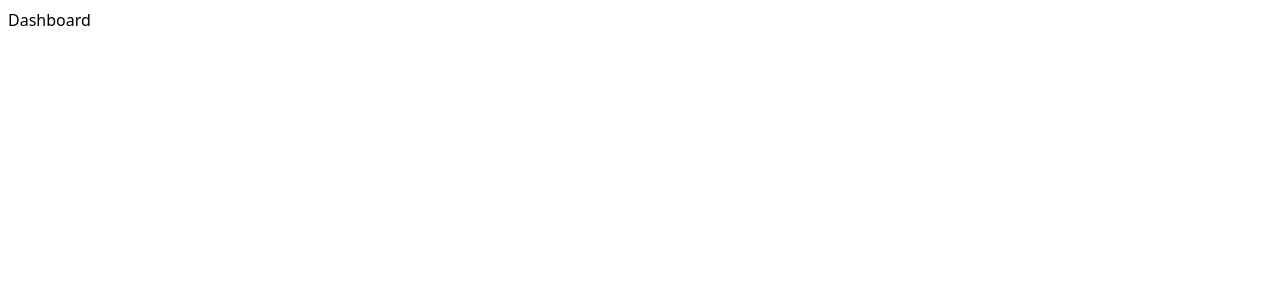
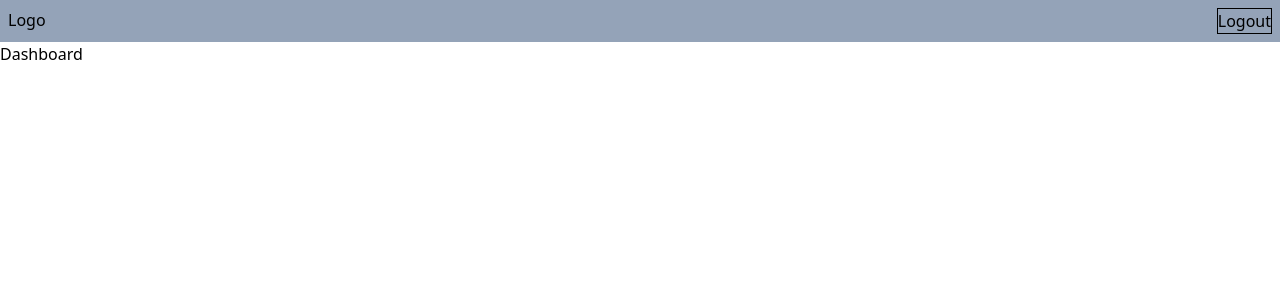
Before and after one commit to kanzoonrekza/trackr-app, a React (Vite) app: page /dashboard in a window 1280 px wide. Shown: the top 300 px of the page. Built offline with nearby package versions, Linux system fonts and the light colour scheme.

Commit message:
slicing header and main layout

```diff
--- /dev/null
+++ b/src/components/header.tsx
@@ -0,0 +1,14 @@
+import { Link } from "@tanstack/react-router";
+
+export default function Header() {
+	return (
+		<div className="bg-slate-400">
+			<div className="flex justify-between max-w-screen-xl p-2 mx-auto">
+				<div>Logo</div>
+				<Link className="border border-black" to="/">
+					Logout
+				</Link>
+			</div>
+		</div>
+	);
+}
--- /dev/null
+++ b/src/layout/main-layout.tsx
@@ -0,0 +1,14 @@
+import Header from "../components/header";
+
+export default function MainLayout({
+	children,
+}: {
+	children: React.ReactNode;
+}) {
+	return (
+		<div>
+			<Header />
+			<main>{children}</main>
+		</div>
+	);
+}
--- a/src/routes/dashboard.lazy.tsx
+++ b/src/routes/dashboard.lazy.tsx
@@ -1,4 +1,5 @@
 import { createLazyFileRoute } from "@tanstack/react-router";
+import MainLayout from "../layout/main-layout";
 
 export const Route = createLazyFileRoute("/dashboard")({
 	component: Dashboard,
@@ -6,8 +7,8 @@ export const Route = createLazyFileRoute("/dashboard")({
 
 function Dashboard() {
 	return (
-		<div className="p-2">
+		<MainLayout>
 			<h3>Dashboard</h3>
-		</div>
+		</MainLayout>
 	);
 }
--- a/src/routes/index.lazy.tsx
+++ b/src/routes/index.lazy.tsx
@@ -1,5 +1,6 @@
 import { useQuery } from "@tanstack/react-query";
 import { Link, createLazyFileRoute } from "@tanstack/react-router";
+import MainLayout from "../layout/main-layout";
 
 export const Route = createLazyFileRoute("/")({
 	component: Index,
@@ -17,10 +18,10 @@ function Index() {
 	});
 
 	return (
-		<div className="p-2">
+		<MainLayout>
 			<h3>Welcome Home!</h3>
-			<Link to="/dashboard">About</Link>
+			<Link to="/dashboard">Dashboard</Link>
 			<p>{isPending ? "Loading..." : data}</p>
-		</div>
+		</MainLayout>
 	);
 }
```
